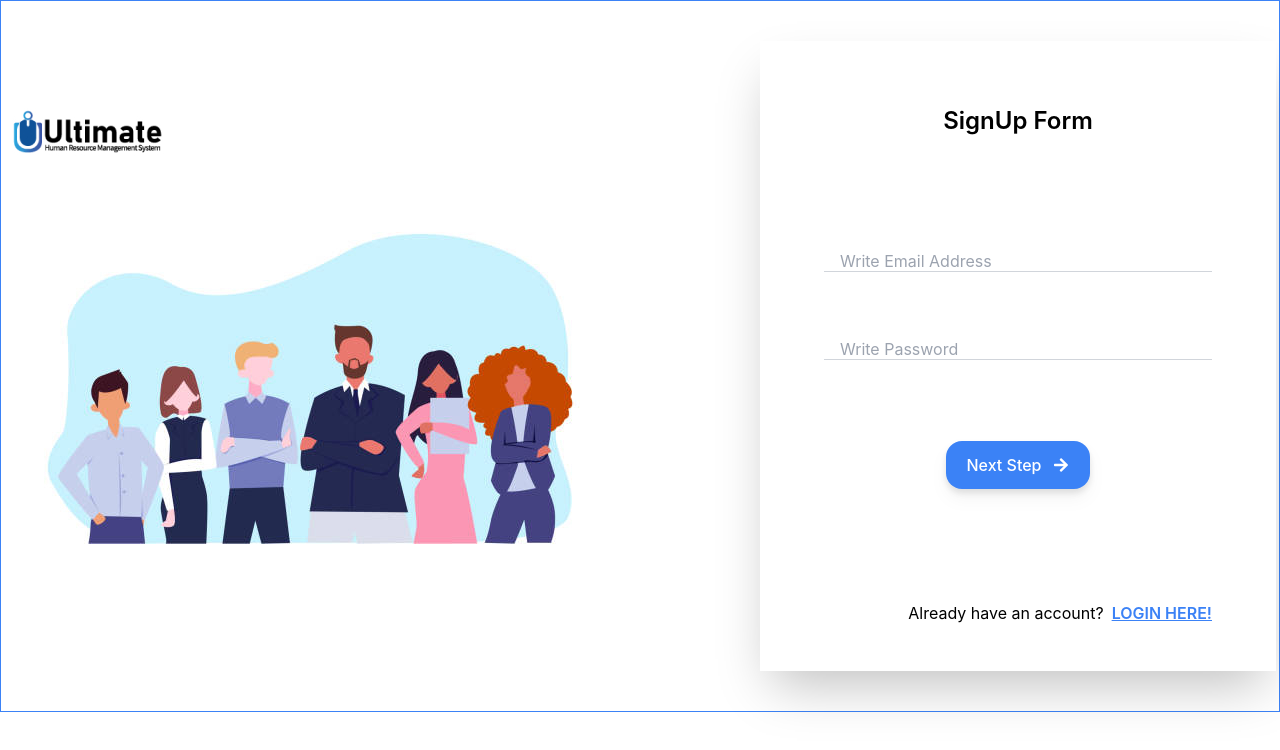
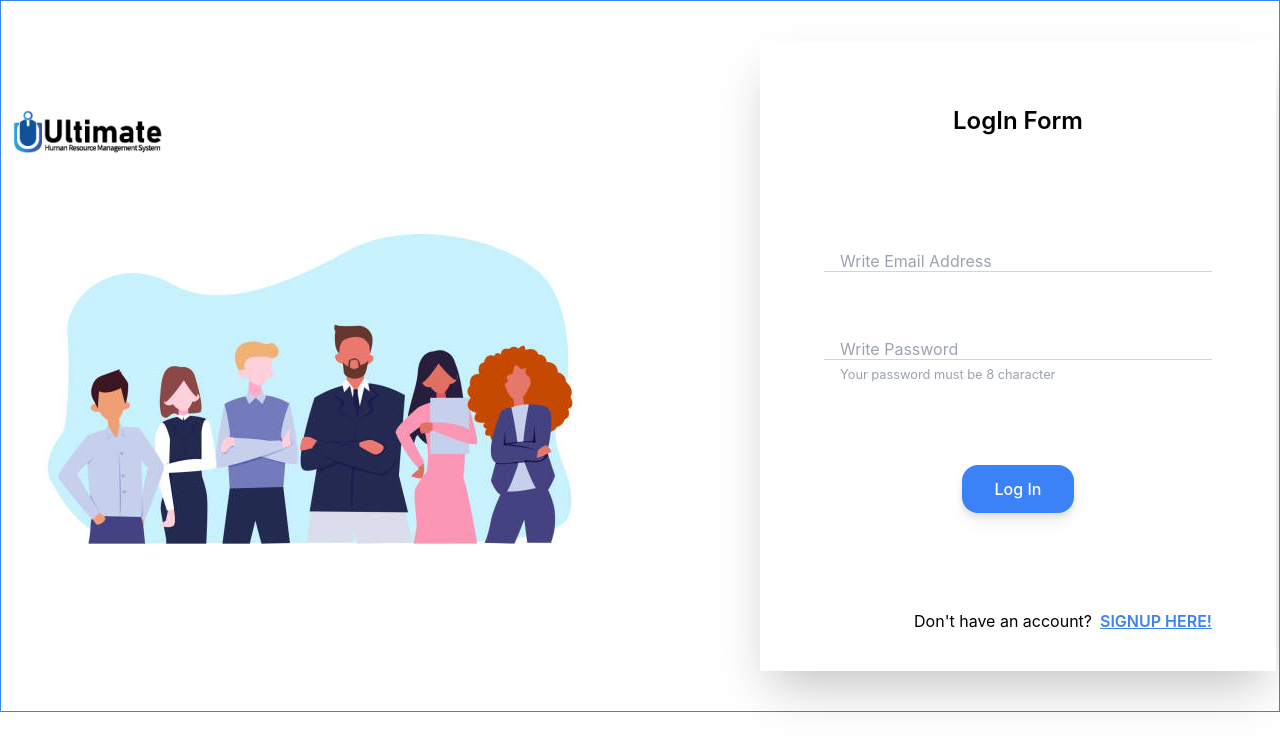
Before and after one commit to MohammadSazzatulislam/ultimate-human-resource, a React (Create React App) app: page /login in a window 1280 px wide. Shown: the top 750 px of the page. Built offline with nearby package versions, Linux system fonts and the light colour scheme.

Commit message:
update signup form

```diff
--- a/src/Component/LogIn/LogIn.js
+++ b/src/Component/LogIn/LogIn.js
@@ -22,7 +22,7 @@ const LogIn = () => {
         <img className="w-[612]px h-[437px]" src={Img} alt="" />
       </div>
       <div className="w-[516px] h-[630px] bg-white shadow-2xl p-16">
-        <h2 className="text-2xl font-semibold text-center ">SignUp Form</h2>
+        <h2 className="text-2xl font-semibold text-center ">LogIn Form</h2>
         <form onSubmit={handleSubmit(onSubmit)}>
           <div className=" mt-28">
             <input
@@ -43,18 +43,20 @@ const LogIn = () => {
               className="font-normal pl-4 text-md leading-5 text-gray-400  w-full focus:outline-none border-b border-gray-300"
             />
           </div>
+          <small className="text-gray-400 pl-4">
+            Your password must be 8 character
+          </small>
           {errors.exampleRequired && <span>This field is required</span>}
           <div className="flex justify-center items-center mt-20">
-            <button className=" gap-3 drop-shadow-lg hover:bg-white hover:text-blue-500 hover:bg-gradient-to-r hover:from-white hover:to-white hover:border hover:border-blue-500 flex w-36 justify-center rounded-2xl text-white font-medium text-md bg-gradient-to-r from-blue-500 to-blue-500   h-12 items-center">
-              Next Step
-              <FaArrowRight></FaArrowRight>
+            <button className=" gap-3 drop-shadow-lg hover:bg-white hover:text-blue-500 hover:bg-gradient-to-r hover:from-white hover:to-white hover:border hover:border-blue-500 flex w-28 justify-center rounded-2xl text-white font-medium text-md bg-gradient-to-r from-blue-500 to-blue-500   h-12 items-center">
+              Log In
             </button>
           </div>
-          <div className=" flex gap-2 mt-28 justify-end items-center ">
-            <h1>Already have an account? </h1>
-            <Link>
+          <div className=" flex gap-2 mt-24 justify-end items-center ">
+            <h1>Don't have an account? </h1>
+            <Link to="/signup">
               <span className="uppercase underline font-semibold leading-4 text-blue-500">
-                login here!
+                signup here!
               </span>
             </Link>
           </div>
--- a/src/Component/SignUp/SignUp.js
+++ b/src/Component/SignUp/SignUp.js
@@ -6,7 +6,7 @@ import logo from "../../images/logo.jpg";
 import { FaArrowRight } from "react-icons/fa";
 
 const SignUp = () => {
-  const [step, setStep] = useState(2);
+  const [step, setStep] = useState(0);
   const {
     register,
     handleSubmit,
@@ -16,6 +16,79 @@ const SignUp = () => {
   const onSubmit = (data) => console.log(data);
 
   console.log(watch("example"));
+
+
+  const completeStep = () => {
+    setStep(curr=> curr + 1)
+  }
+
+
+  const completeStepBack = () => {
+    setStep((curr) => curr - 1);
+  };
+
+
+
+
+
+  const renderButton = () => {
+    if (step > 2) {
+      return undefined;
+    }
+    else if (step === 1) {
+      return (
+        <div className="flex gap-24 items-center mt-20">
+          <Link>
+            <span
+              onClick={completeStepBack}
+              className="font-bold text-gray-500 "
+            >
+              Back
+            </span>
+          </Link>
+          <div className="flex justify-center items-center">
+            <button
+              onClick={completeStep}
+              className=" gap-3 drop-shadow-lg hover:bg-white hover:text-blue-500 hover:bg-gradient-to-r hover:from-white hover:to-white hover:border hover:border-blue-500 flex w-36 justify-center rounded-2xl text-white font-medium text-md bg-gradient-to-r from-blue-500 to-blue-500   h-12 items-center"
+            >
+              Next Step
+              <FaArrowRight></FaArrowRight>
+            </button>
+          </div>
+        </div>
+      );
+    } else if (step === 2) {
+      return (
+        <div className="flex gap-24 items-center mt-20">
+          <Link>
+            <span
+              onClick={completeStepBack}
+              className="font-bold text-gray-500 "
+            >
+              Back
+            </span>
+          </Link>
+          <button className=" gap-3 drop-shadow-lg hover:bg-white hover:text-blue-500 hover:bg-gradient-to-r hover:from-white hover:to-white hover:border hover:border-blue-500 flex w-28 justify-center rounded-2xl text-white font-medium text-md bg-gradient-to-r from-blue-500 to-blue-500   h-12 items-center">
+            Sign Up
+          </button>
+        </div>
+      );
+    } else {
+      return (
+        <div className="flex justify-center items-center mt-20">
+          <button
+            onClick={completeStep}
+            className=" gap-3 drop-shadow-lg hover:bg-white hover:text-blue-500 hover:bg-gradient-to-r hover:from-white hover:to-white hover:border hover:border-blue-500 flex w-36 justify-center rounded-2xl text-white font-medium text-md bg-gradient-to-r from-blue-500 to-blue-500   h-12 items-center"
+          >
+            Next Step
+            <FaArrowRight></FaArrowRight>
+          </button>
+        </div>
+      );
+    }
+  }
+
+
   return (
     <div className="flex items-center gap-36 mx-auto justify-center">
       <div>
@@ -47,15 +120,10 @@ const SignUp = () => {
                 />
               </div>
               {errors.exampleRequired && <span>This field is required</span>}
-              <div className="flex justify-center items-center mt-20">
-                <button className=" gap-3 drop-shadow-lg hover:bg-white hover:text-blue-500 hover:bg-gradient-to-r hover:from-white hover:to-white hover:border hover:border-blue-500 flex w-36 justify-center rounded-2xl text-white font-medium text-md bg-gradient-to-r from-blue-500 to-blue-500   h-12 items-center">
-                  Next Step
-                  <FaArrowRight></FaArrowRight>
-                </button>
-              </div>
+              {renderButton()}
               <div className=" flex gap-2 mt-28 justify-end items-center ">
                 <h1>Already have an account? </h1>
-                <Link>
+                <Link to="/login">
                   <span className="uppercase underline font-semibold leading-4 text-blue-500">
                     login here!
                   </span>
@@ -93,15 +161,7 @@ const SignUp = () => {
                 />
               </div>
               {errors.exampleRequired && <span>This field is required</span>}
-              <div className="flex gap-24 items-center mt-20">
-                <Link>
-                  <span className="font-bold text-gray-500 ">Back</span>
-                </Link>
-                <button className=" gap-3 drop-shadow-lg hover:bg-white hover:text-blue-500 hover:bg-gradient-to-r hover:from-white hover:to-white hover:border hover:border-blue-500 flex w-36 justify-center rounded-2xl text-white font-medium text-md bg-gradient-to-r from-blue-500 to-blue-500   h-12 items-center">
-                  Next Step
-                  <FaArrowRight></FaArrowRight>
-                </button>
-              </div>
+              {renderButton()}
             </>
           )}
           {step === 2 && (
@@ -115,16 +175,11 @@ const SignUp = () => {
                   className="font-normal pl-4 text-md leading-5 text-gray-400  w-full focus:outline-none border-b border-gray-300"
                 />
               </div>
-              <small className="text-gray-400 pl-4">Your password must be 8 character</small>
+              <small className="text-gray-400 pl-4">
+                Your password must be 8 character
+              </small>
               {errors.exampleRequired && <span>This field is required</span>}
-              <div className="flex gap-24 items-center mt-20">
-                <Link>
-                  <span className="font-bold text-gray-500 ">Back</span>
-                </Link>
-                <button className=" gap-3 drop-shadow-lg hover:bg-white hover:text-blue-500 hover:bg-gradient-to-r hover:from-white hover:to-white hover:border hover:border-blue-500 flex w-28 justify-center rounded-2xl text-white font-medium text-md bg-gradient-to-r from-blue-500 to-blue-500   h-12 items-center">
-                  Sign Up
-                </button>
-              </div>
+              {renderButton()}
             </>
           )}
         </form>
```
